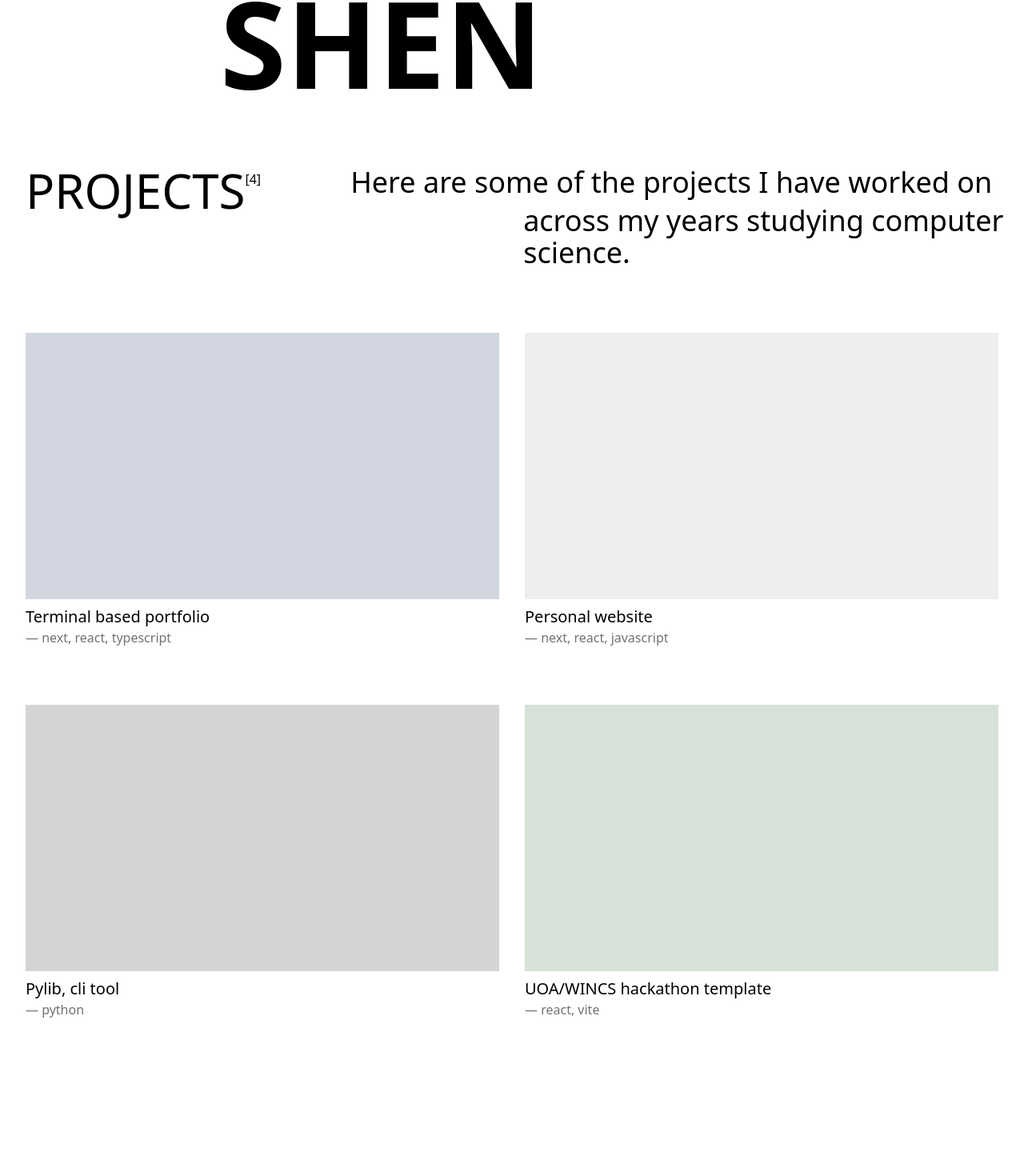
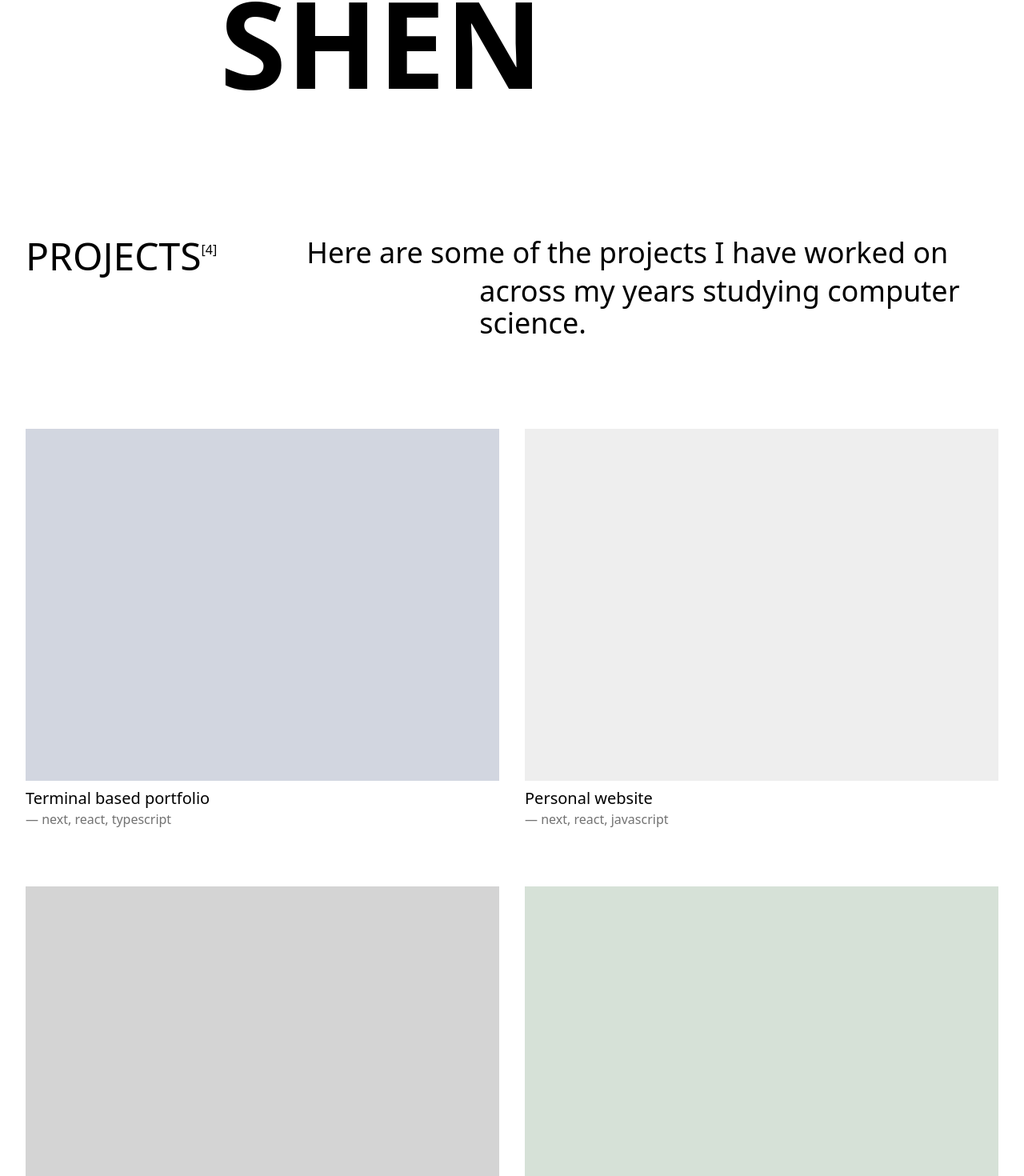
Before and after one commit to aleckshen/aleck-v2, a Next.js app: page / in a window 1280 px wide. Shown: the part 672-2142 px from the top of the page at 80% size. Built offline with nearby package versions, Linux system fonts and the light colour scheme.

Commit message:
stylistic padding and margin changes

```diff
--- a/src/app/page.js
+++ b/src/app/page.js
@@ -1,8 +1,8 @@
 'use client';
 import { useEffect, useState } from "react";
-import NavBar from '@/components/NavBar'
-import Button from '@/components/Button'
-import ProjectCard from '@/components/ProjectCard'
+import NavBar from '@/components/NavBar';
+import Button from '@/components/Button';
+import ProjectCard from '@/components/ProjectCard';
 
 export default function Home() {
 
@@ -83,13 +83,13 @@ export default function Home() {
         </div>
       </section>
 
-      <section className="relative z-20 h-[1500px] bg-white">
-        <div className="flex">
-          <div className="pl-8 pt-20 text-6xl">
+      <section className="relative z-20 h-auto bg-white">
+        <div className="flex pt-22">
+          <div className="pl-8 pt-20 text-5xl">
             PROJECTS
           </div>
           <div className="pt-21">[4]</div>
-          <div className="text-4xl pt-20 pl-28">
+          <div className="text-4xl pt-20 pl-28 pb-8">
             <div>Here are some of the projects I have worked on</div>
             <div className="pl-54 pt-2">across my years studying computer science.</div>
           </div>
@@ -106,7 +106,7 @@ export default function Home() {
             details={"—  next, react, javascript"}
           />
         </div>
-        <div className="ml-8 mr-8 mt-18 flex gap-8">
+        <div className="pb-68 ml-8 mr-8 mt-18 flex gap-8">
           <ProjectCard
             bgColor={"#D4D4D4"}
             title={"Pylib, cli tool"}
--- a/src/components/Footer.js
+++ b/src/components/Footer.js
@@ -26,7 +26,7 @@ export default function Footer() {
                 </div>
                 <div className="flex flex-col gap-3">
                     <div>New Zealand Local Time</div>
-                    <div>10:07AM</div>
+                    <div>10:07 AM</div>
                 </div>
             </div>
 
--- a/src/components/ProjectCard.js
+++ b/src/components/ProjectCard.js
@@ -1,7 +1,7 @@
 export default function ProjectCard({ bgColor, title, details }) {
     return (
         <div className="flex-1">
-            <div className="bg-[#D2D6E0] w-full aspect-[16/9]"
+            <div className="bg-[#D2D6E0] w-full h-110"
             style={{ backgroundColor: bgColor}}>
             </div>
             <div className="pt-2 text-xl">{title}</div>
```
